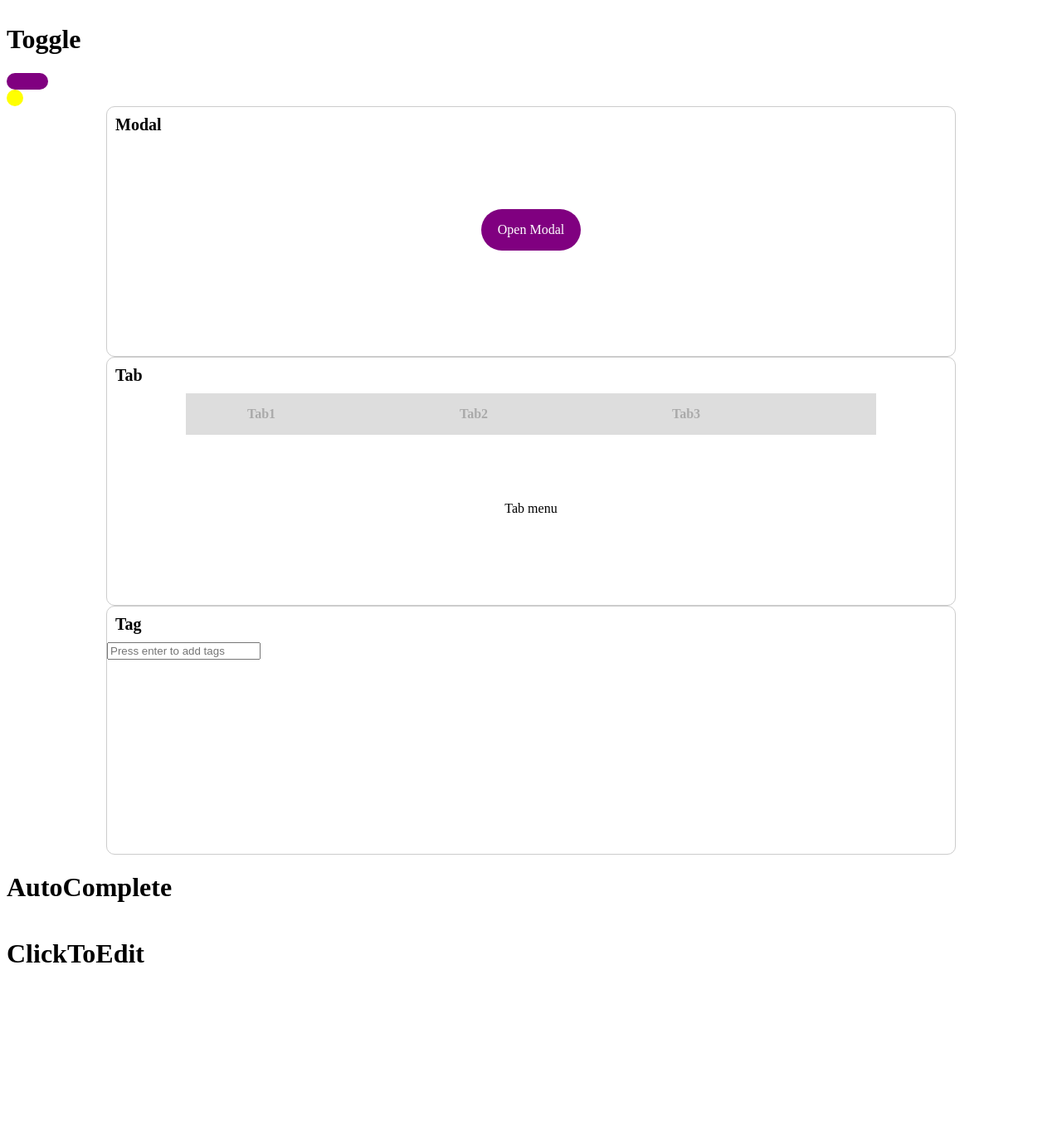
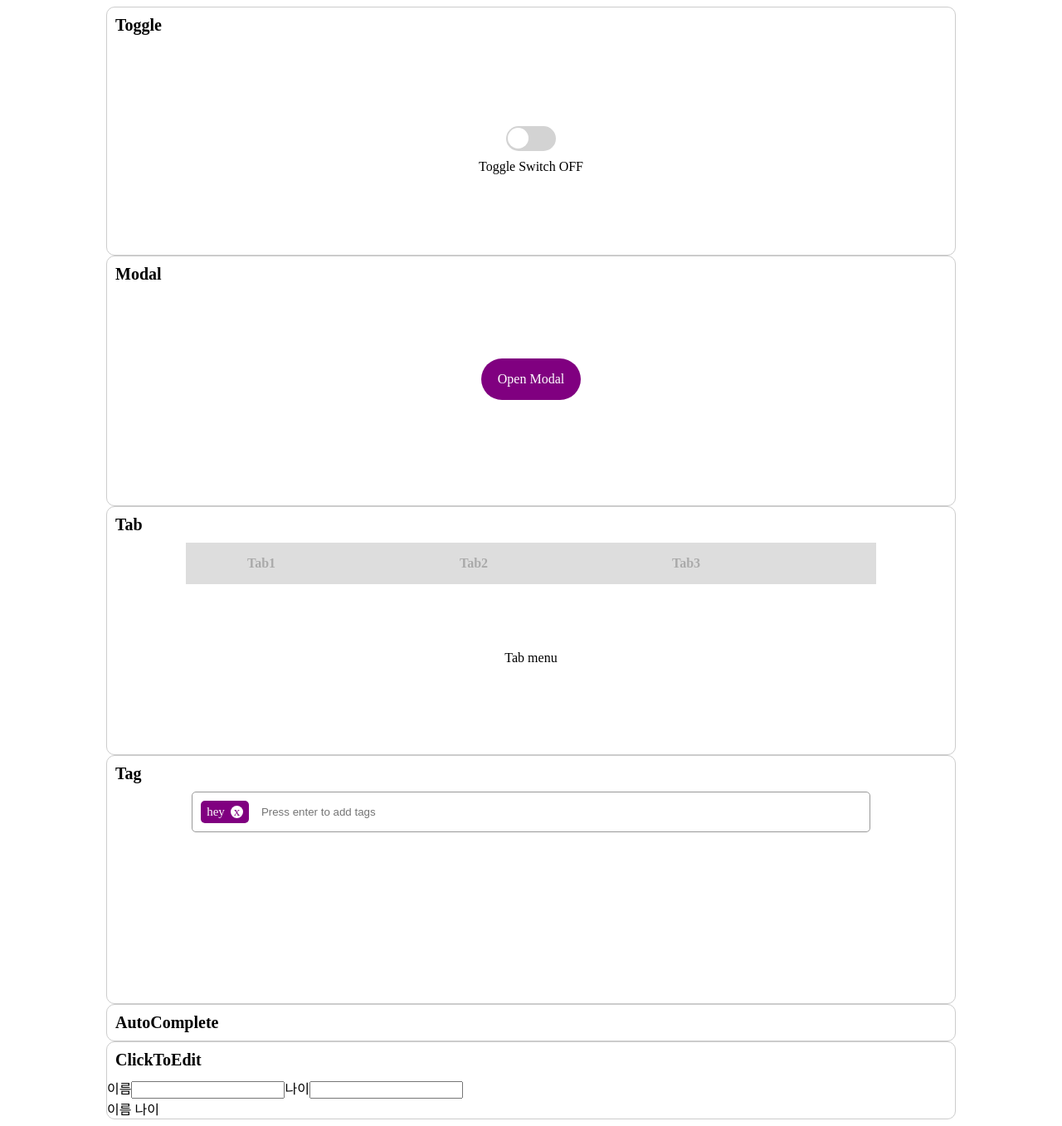
Before and after one commit to sunysty/wanted_pre_onboarding, a React (Create React App) app in the folder custom-component/: page / in a window 1280 px wide. Shown: the whole page at 83% size. Before the commit the page ends 1198 px from the top, so only its background shows below. Built offline with nearby package versions, Linux system fonts and the light colour scheme.

Commit message:
toggle 완성

```diff
--- a/custom-component/src/component/AutoComplete.js
+++ b/custom-component/src/component/AutoComplete.js
@@ -1,11 +1,28 @@
 import React from 'react';
+import styled from 'styled-components';
 
 const AutoComplete = () => {
   return(
     <>
-        <h1>AutoComplete</h1>
+    <Container>
+      <Title>AutoComplete</Title>
+    </Container>
     </>
   )
 }
 
 export default AutoComplete;
+
+const Container = styled.div`
+  width:80vw;
+  margin:0 auto;
+  border:1px solid #ccc;
+  border-radius:10px;
+  box-sizing:border-box;
+`
+
+const Title = styled.h1`
+  font-size:20px;
+  padding:10px;
+  margin:0;
+`
--- a/custom-component/src/component/ClickToEdit.js
+++ b/custom-component/src/component/ClickToEdit.js
@@ -1,11 +1,56 @@
-import React from 'react';
+import React,{useState} from 'react';
+import styled from 'styled-components';
 
 const ClickToEdit = () => {
+  const [name,setName] = useState(null)
+  const [age,setAge] = useState(null)
+
+  const onChange = () => {
+    document.getElementById('nameId', 'ageId').addEventListener('focusout', e => { setName(e.target.value) })
+    document.getElementById('nameId', 'ageId').addEventListener('focusout', e => { setName(e.target.value) })
+  }
+
   return(
     <>
-    <h1>ClickToEdit</h1>
+    <Container>
+      <Title>ClickToEdit</Title>
+      <Box className="box">
+        <Label>이름</Label>
+        <Input type='text' onChange={onChange} value={name} id='nameId'/>
+        <Label>나이</Label>
+        <Input type='number' onChange={onChange} value={age} id='ageId'/>
+      </Box>
+      <Result>이름{name} 나이{age}</Result>
+    </Container>
     </>
   )
 }
 
 export default ClickToEdit;
+
+const Container = styled.div`
+  width:80vw;
+  margin:0 auto;
+  border:1px solid #ccc;
+  border-radius:10px;
+  box-sizing:border-box;
+`
+
+const Title = styled.h1`
+  font-size:20px;
+  padding:10px;
+  margin:0;
+`
+
+const Box = styled.div`
+`
+
+const Label = styled.label`
+
+`
+const Input = styled.input`
+
+`
+
+const Result = styled.div`
+`
--- a/custom-component/src/component/Tag.js
+++ b/custom-component/src/component/Tag.js
@@ -3,23 +3,40 @@ import styled from 'styled-components'
 
 const Tag = () => {
 
-  const [tag, setTag] = useState([])
-  const onChange = (e) => setTag(e.target.value)
-  const handleKeyPress = (e) => {if(e.key === "Enter"){}}
+  const [text,setText] = useState([
+    {id:1, contents:'hey'},
+    ])
+  const clickDeleteTagHandler = () => {}
+
+
+  const keyPressInputHandler = (e)=>{
+    if(e.key === 'Enter'){
+      setText(e.target.value)
+      return(
+        <TagItem>
+          {text[1].contents}
+          <DeleteItem onClick={clickDeleteTagHandler}>x</DeleteItem>
+        </TagItem>
+      )
+    }
+    console.log('>>',text)
+  }
 
   return(
     <>
     <Container>
       <Title>Tag</Title>
-      <div>
-        {tag && tag?.map((el,v) => {return(<div>{tag}</div>)})
-        }
-        </div>
-      <input
-        onKeyPress={tag.push(onChange)}
-        onChange={onChange}
-        placeholder={'Press enter to add tags'}
-      />
+      <TagBox>
+        <TagItem>
+        {text[0].contents}
+          <DeleteItem onClick={clickDeleteTagHandler}>x</DeleteItem>
+        </TagItem>
+        <Input
+          type='text'
+          placeholder='Press enter to add tags'
+          onKeyPress={keyPressInputHandler}
+        />
+      </TagBox>
     </Container>
     </>
   )
@@ -34,9 +51,53 @@ const Container = styled.div`
   border:1px solid #ccc;
   border-radius:10px;
   box-sizing:border-box;
-`
+  `
+
 const Title = styled.h1`
   font-size:20px;
   padding:10px;
   margin:0;
 `
+
+const TagBox = styled.div`
+  width:80%;
+  display:flex;
+  flex-direction:row;
+  align-items:center;
+  border:1px solid #999;
+  padding:10px;
+  margin:0 auto;
+  box-sizing:border-box;
+  border-radius:5px;
+`
+
+const TagItem = styled.div`
+  padding:5px 7px;
+  box-sizing:border-box;
+  margin-right:10px;
+  display:flex;
+  flex-direction:row;
+  align-items:center;
+  border-radius:5px;
+  background: purple;
+  color:#fff;
+  font-size:15px;
+`
+
+const DeleteItem = styled.div`
+  width: 15px;
+  height: 15px;
+  margin: 0 0 0 7px;
+  border-radius:50%;
+  background:#fff;
+  color:purple;
+  display:flex;
+  align-items:center;
+  justify-content:center;
+  cursor:pointer;
+`
+
+const Input = styled.input`
+  border:none;
+  padding:5px;
+`
--- a/custom-component/src/component/Toggle.js
+++ b/custom-component/src/component/Toggle.js
@@ -4,41 +4,75 @@ import styled from 'styled-components';
 const Toggle = () => {
     const [toggleState, setToggleState] = useState(false);
 
+
     return(
     <>
-        <h1>Toggle</h1>
-
+    <Container>
+        <Title>Toggle</Title>
         {
         toggleState
         ?
         <>
-                <ToggleBox/>
+        <ToggleBox color={'#8b00ff'} jc={'flex-end'} onClick={()=>setToggleState(false)}>
             <ToggleBtn/>
+        </ToggleBox>
+        <Text>Toggle Switch ON</Text>
         </>
         :
         <>
-                <ToggleBox/>
+        <ToggleBox  color={'#d3d3d3'} jc={'flex-start'} onClick={()=>setToggleState(true)}>
             <ToggleBtn/>
+        </ToggleBox>
+        <Text>Toggle Switch OFF</Text>
         </>
         }
+        </Container>
     </>
     )
 }
 
+export default Toggle;
+
+const Container = styled.div`
+  width:80vw;
+  height:300px;
+  margin:0 auto;
+  border:1px solid #ccc;
+  border-radius:10px;
+  box-sizing:border-box;
+  `
+
+const Title = styled.h1`
+  font-size:20px;
+  padding:10px;
+  margin:0;
+`
 
 const ToggleBox = styled.div`
-    width:50px;
-    height:20px;
-    background:purple;
+    width:60px;
+    height:30px;
+    background:${props => props.color};
     border-radius:20px;
+    margin:100px auto 10px;
+    padding:2px;
+    box-sizing:border-box;
+    display:flex;
+    flex-direction:row;
+    justify-content:${props => props.jc};
+    transition: all 0.5s ease-out;
 `
 
 const ToggleBtn = styled.button`
-    width:20px;
-    height:20px;
+    width:25px;
+    height:25px;
     border-radius:50%;
     border:none;
-    background:yellow;
+    background:#fff;
+    transition:ease-out 0.1s;
+
 `
 
-export default Toggle;
+const Text = styled.span`
+    display:flex;
+    justify-content:center;
+`
--- a/custom-component/src/index.js
+++ b/custom-component/src/index.js
@@ -1,5 +1,6 @@
 import React from 'react';
 import ReactDOM from 'react-dom';
+import './index.css';
 import App from './App';
 import reportWebVitals from './reportWebVitals';
 
```
Also changed, not shown: 1 other file (tests, documents, lock files or other folders). Lines whose indentation alone changed are shown as unchanged.
